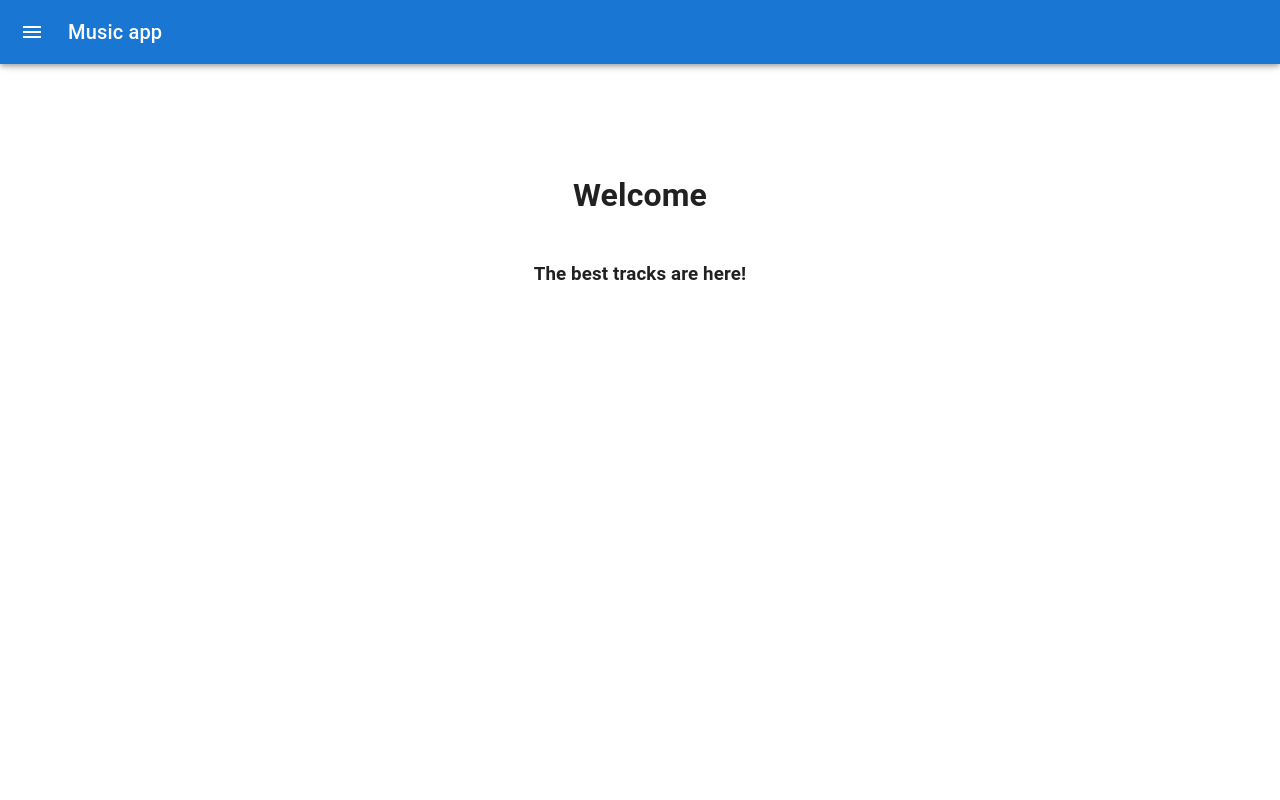
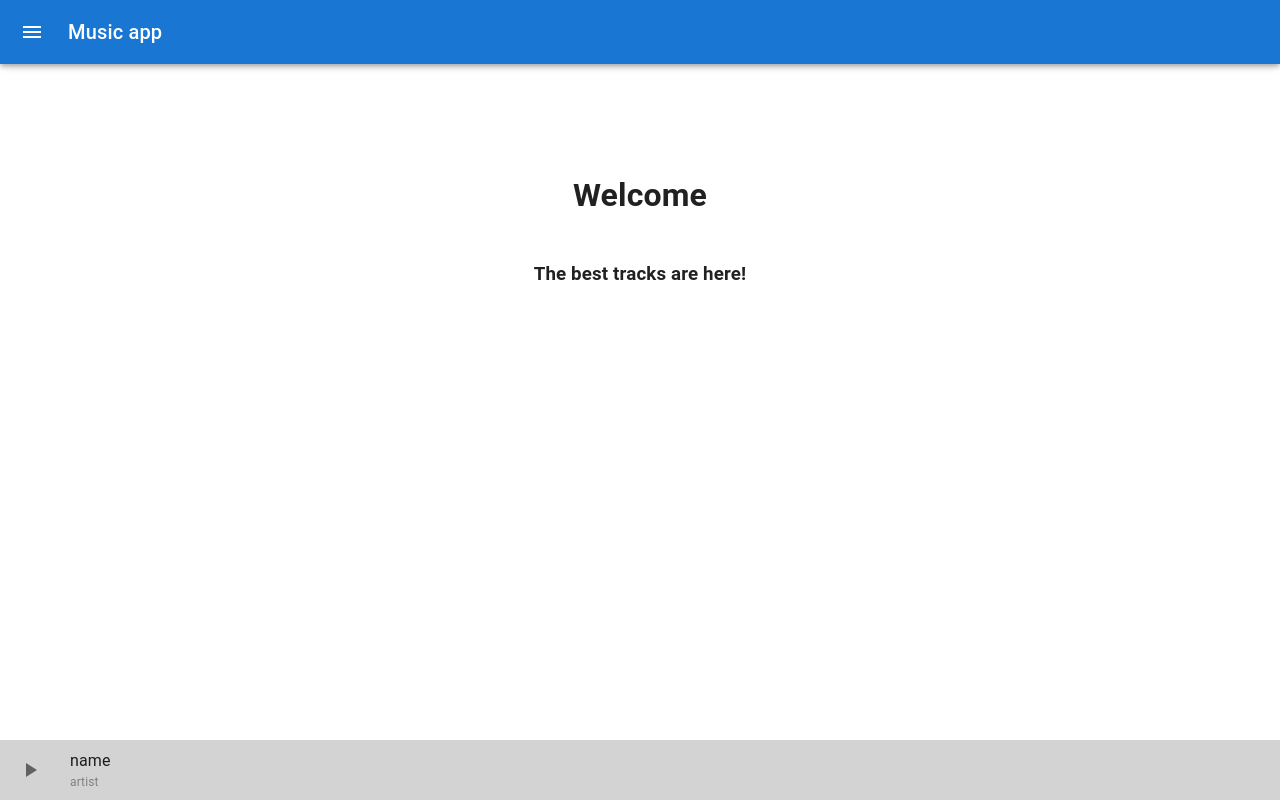
Before and after one commit to BelohvostovAlex/Spotify-client, a Next.js app: page / in a window 1280 px wide. Built offline with nearby package versions, Linux system fonts and the light colour scheme.

Commit message:
separate TrackItemInfo into an ind component

```diff
--- a/components/Player/Player.tsx
+++ b/components/Player/Player.tsx
@@ -1,10 +1,31 @@
 import React from "react";
+
+import { Box } from "@mui/material";
+import PlayPauseBtn from "../PlayPauseBtn/PlayPauseBtn";
 
 import { PlayerProps } from "./interface";
 import { styles } from "./styles";
+import { ITrack } from "../../types/track";
+import TrackItemInfo from "../TrackItemInfo/TrackItemInfo";
 
 const Player: React.FC<PlayerProps> = () => {
-  return <div>Player</div>;
+  const active = false;
+  const track: ITrack = {
+    _id: "1",
+    artist: "artist",
+    audio: "audio",
+    text: "text",
+    listens: 5,
+    comments: [],
+    name: "name",
+    picture: "pic",
+  };
+  return (
+    <Box sx={styles.playerWrapper}>
+      <PlayPauseBtn active={active} />
+      <TrackItemInfo name={track.name} artist={track.artist} />
+    </Box>
+  );
 };
 
 export default Player;
--- a/components/Player/styles.ts
+++ b/components/Player/styles.ts
@@ -1 +1,12 @@
-export const styles = {};
+export const styles = {
+  playerWrapper: {
+    height: "60px",
+    width: "100%",
+    position: "fixed",
+    bottom: "0",
+    display: "flex",
+    alignItems: "center",
+    padding: "0 10px",
+    backgroundColor: "lightgray",
+  },
+};
--- a/components/TrackItem/TrackItem.tsx
+++ b/components/TrackItem/TrackItem.tsx
@@ -8,6 +8,7 @@ import { Delete } from "@mui/icons-material";
 
 import { TrackItemProps } from "./interface";
 import { styles } from "./styles";
+import TrackItemInfo from "../TrackItemInfo/TrackItemInfo";
 
 const TrackItem: React.FC<TrackItemProps> = ({ track, active = false }) => {
   const router = useRouter();
@@ -19,10 +20,7 @@ const TrackItem: React.FC<TrackItemProps> = ({ track, active = false }) => {
     >
       <PlayPauseBtn active={active} />
       <Box sx={styles.trackItemImg} component={"img"} src={track.picture} />
-      <Box sx={styles.trackItemInfo}>
-        <Typography>{track.name}</Typography>
-        <Typography sx={styles.trackItemName}>{track.artist}</Typography>
-      </Box>
+      <TrackItemInfo artist={track.artist} name={track.name} />
       {active && <Box>02:42 / 03:22</Box>}
       <IconButton
         sx={styles.trackItemDeleteBtn}
--- /dev/null
+++ b/components/TrackItemInfo/TrackItemInfo.tsx
@@ -0,0 +1,17 @@
+import React from "react";
+
+import { Box, Typography } from "@mui/material";
+
+import { TrackItemInfoProps } from "./interface";
+import { styles } from "./styles";
+
+const TrackItemInfo: React.FC<TrackItemInfoProps> = ({ name, artist }) => {
+  return (
+    <Box sx={styles.trackItemInfoWrapper}>
+      <Typography>{name}</Typography>
+      <Typography sx={styles.trackItemInfoArtist}>{artist}</Typography>
+    </Box>
+  );
+};
+
+export default TrackItemInfo;
--- /dev/null
+++ b/components/TrackItemInfo/interface.ts
@@ -0,0 +1,4 @@
+export interface TrackItemInfoProps {
+  name: string;
+  artist: string;
+}
--- /dev/null
+++ b/components/TrackItemInfo/styles.ts
@@ -0,0 +1,12 @@
+export const styles = {
+  trackItemInfoWrapper: {
+    display: "flex",
+    flexDirection: "column",
+    width: "200px",
+    margin: "0 20px",
+  },
+  trackItemInfoArtist: {
+    fontSize: "12px",
+    color: "gray",
+  },
+};
--- a/layouts/MainLayout/MainLayout.tsx
+++ b/layouts/MainLayout/MainLayout.tsx
@@ -4,12 +4,14 @@ import Navbar from "../../components/Navbar/Navbar";
 import AppContainer from "../../components/AppContainer/AppContainer";
 
 import { MainLayoutProps } from "./interface";
+import Player from "../../components/Player/Player";
 
 const MainLayout: React.FC<MainLayoutProps> = ({ children }) => {
   return (
     <>
       <Navbar />
       <AppContainer>{children}</AppContainer>
+      <Player />
     </>
   );
 };
```
Also changed, not shown: components/TrackItem/styles.ts (+0 -10 lines).
